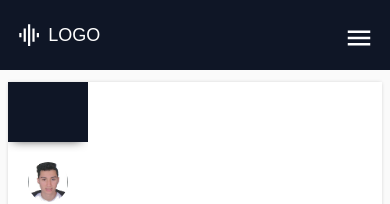
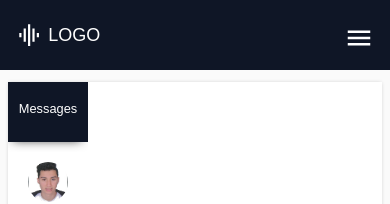
Before and after one commit to SajidHamza9/social-media-mern-stack, a React (Create React App) app in the folder client/: page /messages in a window 390 px wide. Shown: the top 204 px of the page. Built offline with nearby package versions, Linux system fonts and the light colour scheme.

Commit message:
new commit

```diff
--- a/client/src/App.js
+++ b/client/src/App.js
@@ -7,8 +7,8 @@ import Home from "./pages/Home";
 import Profile from "./pages/Profile";
 import Login from "./pages/login/Login";
 import Messages from "./pages/messages/Messages";
-import Friends from "./Components/ListFriends/Friends";
-import Images from "./Components/Images/Images";
+import Friends from "./components/ListFriends/Friends";
+import Images from "./components/Images/Images";
 function App() {
   return (
     <Router>
--- a/client/src/Components/Images/Images.js
+++ b/client/src/Components/Images/Images.js
@@ -3,6 +3,7 @@ import tileData from '../../data/tileData';
 import { GridListTile,GridList, Paper } from '@material-ui/core';
 import Grid from '@material-ui/core/Grid';
 import withWidth, { isWidthUp } from '@material-ui/core/withWidth';
+import "../../App.css"
 const Images = (props) => {
   const getGridListCols = () => {
     if (isWidthUp('xl', props.width)) {
--- a/client/src/Components/ListFriends/Friends.js
+++ b/client/src/Components/ListFriends/Friends.js
@@ -6,6 +6,7 @@ import Avatar from '@material-ui/core/Avatar';
 import Checkbox from '@material-ui/core/Checkbox';
 import Box from '@material-ui/core/Box';
 import withWidth, { isWidthUp } from '@material-ui/core/withWidth';
+import "../../App.css"
 const Friends = (props) => {
   const getGridListCols = () => {
     if (isWidthUp('xl', props.width)) {
--- a/client/src/pages/messages/Messages.js
+++ b/client/src/pages/messages/Messages.js
@@ -11,7 +11,6 @@ const Messages = () => {
   });
   const selectConv = (cnv) => {
     // grab messages with this person
-
     setPerson(cnv);
   };
   return (
--- a/client/src/pages/messages/messages.css
+++ b/client/src/pages/messages/messages.css
@@ -114,7 +114,7 @@
   width: fit-content;
   border-radius: 50px;
   color: #fff;
-  /* margin-top: 1em; */
+  margin-top: 1em;
 }
 .conversation-msgs .sent p {
   background: #0f1626;
@@ -147,8 +147,12 @@
     min-width: 5em;
     overflow: hidden;
   }
-  .sidebar-header > h5 {
-    display: none;
+  .sidebar-header > h5  {
+    font-size: .8em;
+    padding-left: 0;
+  }
+  .sidebar-header{
+    justify-content: center;
   }
   .disc-info,
   .disc-card > p {
```
Also changed, not shown: 1 other file (tests, documents, lock files or other folders).
